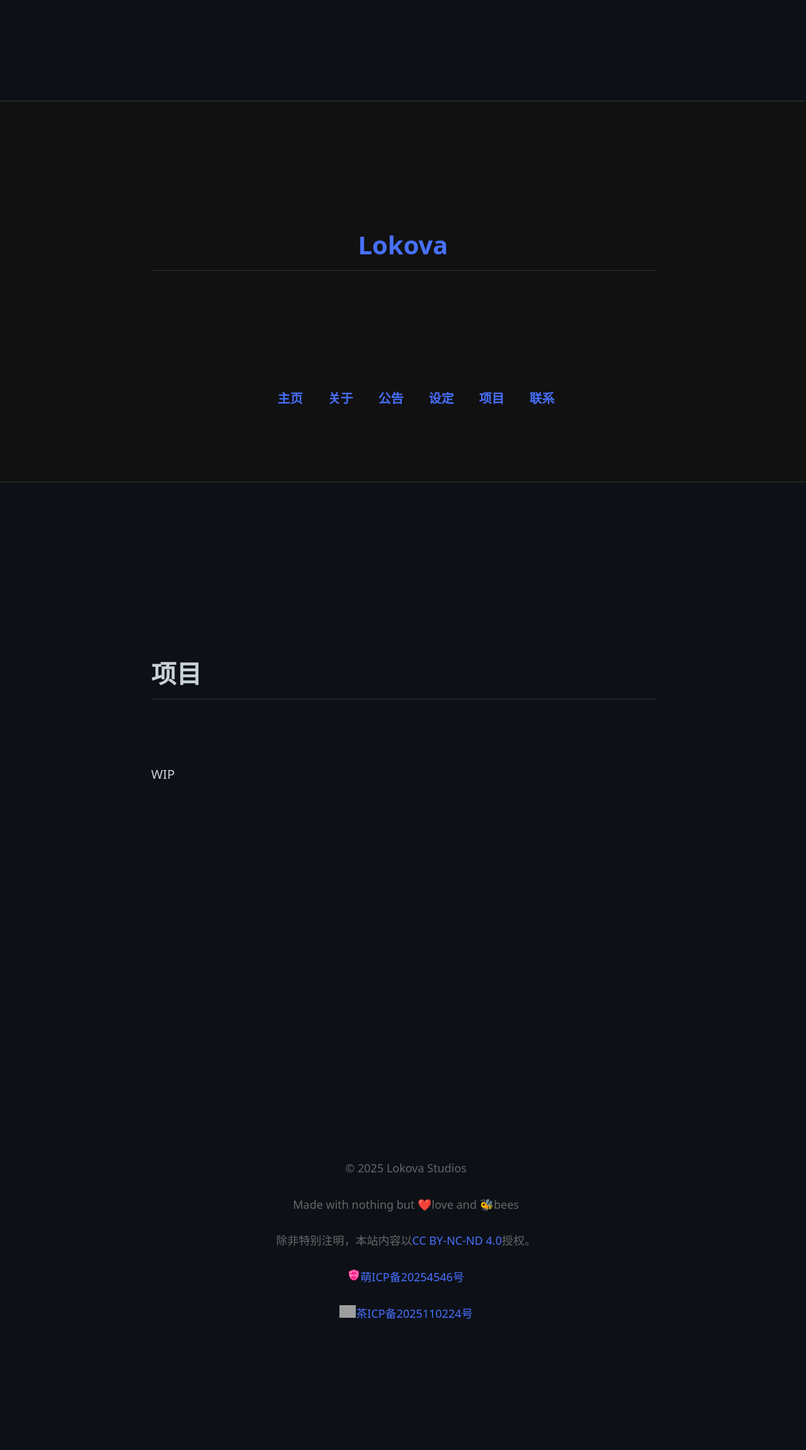
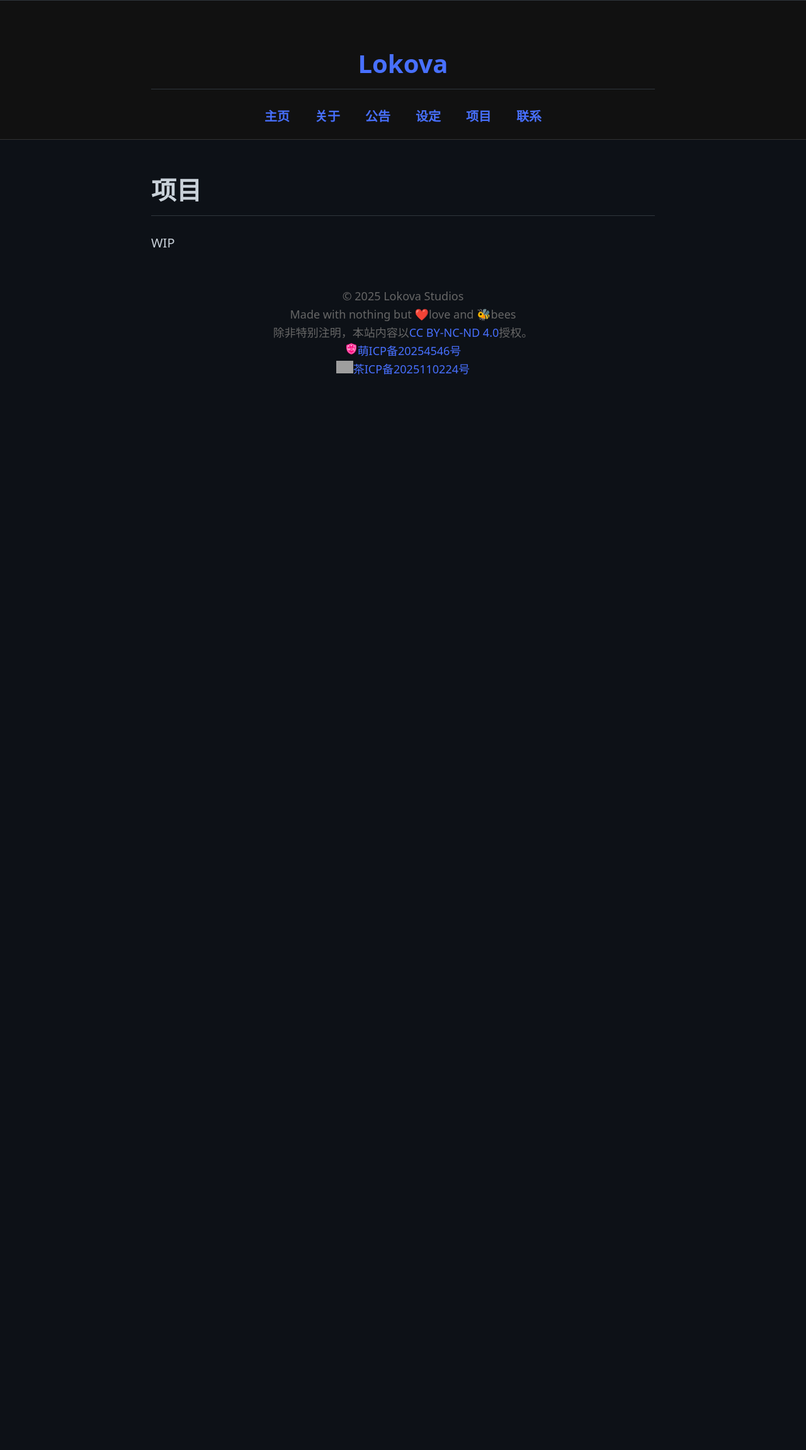
Before and after one commit to IlyaYezelovsky/lokova.org, a Jekyll site: the page built from projects.md, in a window 1280 px wide. Shown: the whole page at 63% size. Built offline with Jekyll 4.4.1, drawn with Linux system fonts in a browser that asks for light colours; comment, search, counter and statistics services are not loaded; after the commit the page ends 900 px from its top, so only the background shows below that; grey boxes are pictures that could not be loaded.

Commit message:
Update dark.css

```diff
--- a/assets/css/dark.css
+++ b/assets/css/dark.css
@@ -21,7 +21,7 @@ html, body {
   margin: 0;
   padding: 0;
   font-size: 20px;
-  white-space: pre-wrap;
+  /*white-space: pre-wrap;*/
 }
 
 a {
```
